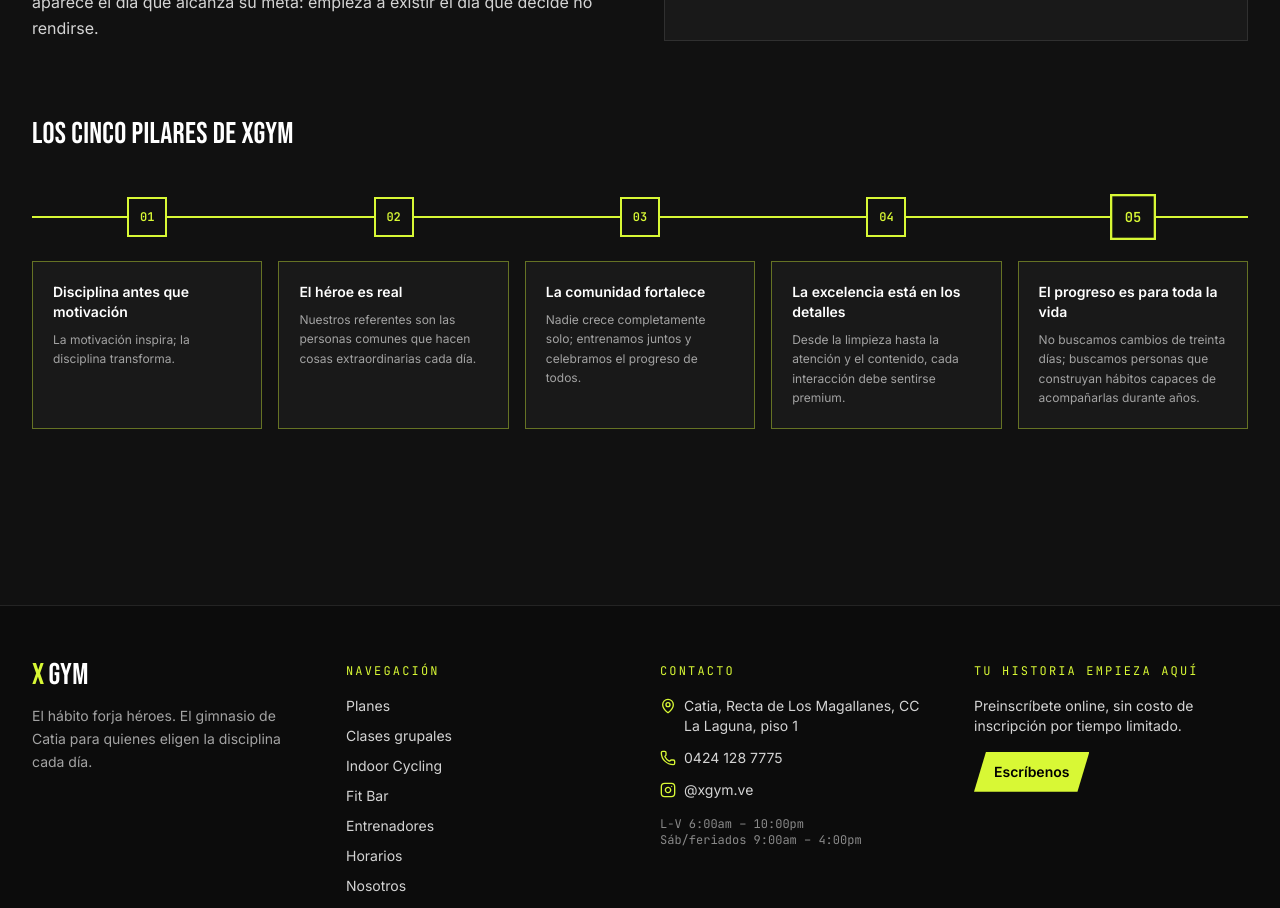
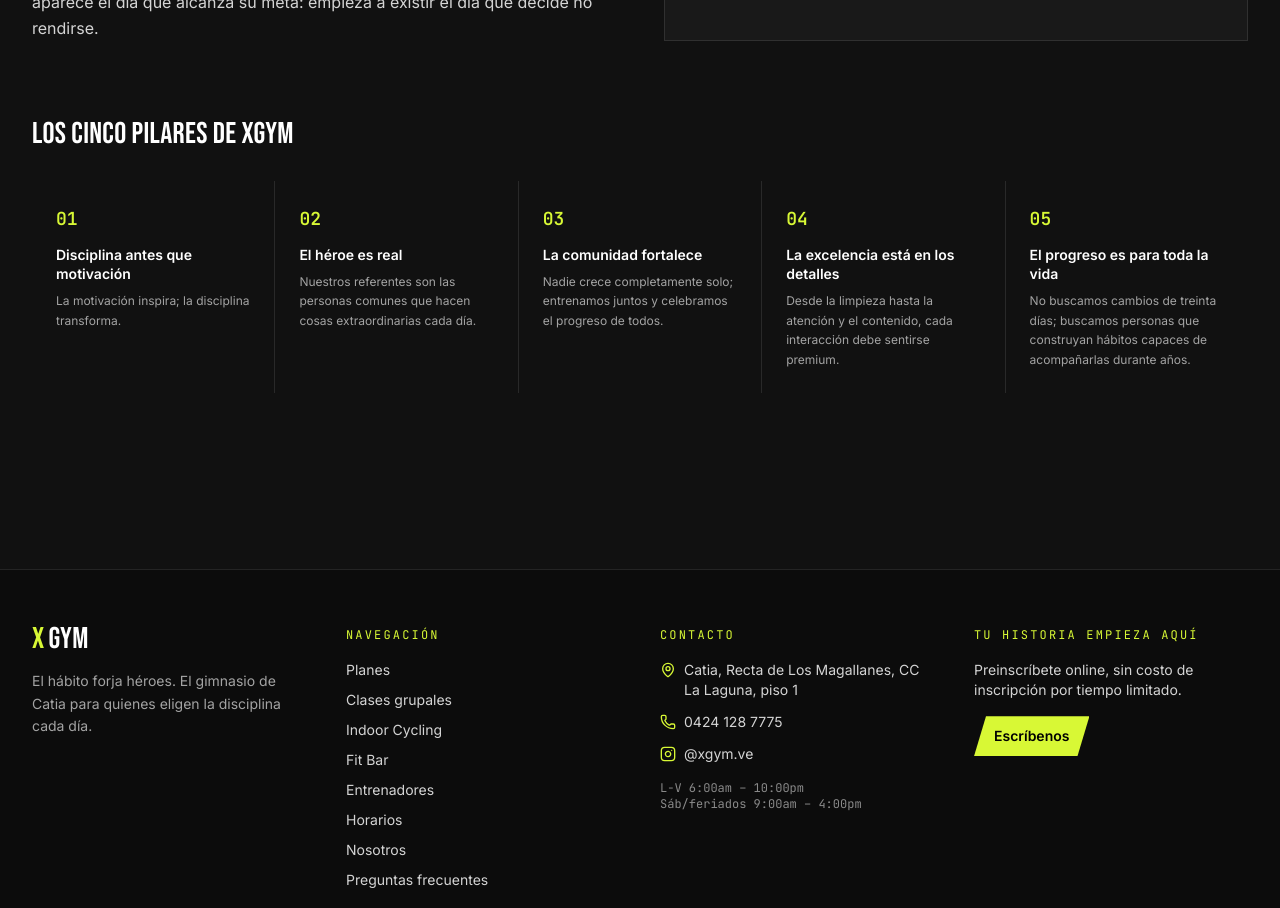
Before and after one commit to ElvisLC/xgym-app, a React (Vite) app: page /nosotros in a window 1280 px wide. Shown: the part 940-1848 px from the top of the page. Built offline with nearby package versions, Linux system fonts and the light colour scheme.

Commit message:
revert: restore pilares grid, make numbers bolder

```diff
--- a/src/pages/Nosotros.jsx
+++ b/src/pages/Nosotros.jsx
@@ -1,5 +1,3 @@
-import { useState, useEffect, useRef } from 'react'
-import { motion } from 'framer-motion'
 import SEO from '../components/SEO'
 
 const PILLARS = [
@@ -11,44 +9,6 @@ const PILLARS = [
 ]
 
 export default function Nosotros() {
-  const [activePillar, setActivePillar] = useState(0)
-  const pillarsRef = useRef(null)
-
-  useEffect(() => {
-    const section = pillarsRef.current
-    if (!section) return
-
-    const handleScroll = () => {
-      const rect = section.getBoundingClientRect()
-      const windowHeight = window.innerHeight
-      const totalHeight = rect.bottom - rect.top
-
-      if (totalHeight <= 0) return
-
-      const scrolled = windowHeight - rect.top
-      const totalScrollable = totalHeight + windowHeight
-
-      if (scrolled <= 0) {
-        setActivePillar(0)
-        return
-      }
-
-      if (scrolled >= totalScrollable - windowHeight) {
-        setActivePillar(4)
-        return
-      }
-
-      const rawProgress = scrolled / totalScrollable
-      const index = Math.min(4, Math.floor(rawProgress * 5))
-      setActivePillar(index)
-    }
-
-    window.addEventListener('scroll', handleScroll, { passive: true })
-    handleScroll()
-
-    return () => window.removeEventListener('scroll', handleScroll)
-  }, [])
-
   return (
     <>
       <SEO
@@ -119,98 +79,15 @@ export default function Nosotros() {
           </div>
 
           {/* Pilares */}
-          <div ref={pillarsRef}>
-            <h2 className="display text-3xl text-white mb-12">Los cinco pilares de XGYM</h2>
-
-            {/* Desktop: horizontal layout */}
-            <div className="hidden md:block relative mb-20">
-              <div className="absolute top-[19px] left-0 right-0 h-0.5 bg-white/10" />
-              <div className="absolute top-[19px] left-0 right-0 h-0.5">
-                <motion.div
-                  className="h-full bg-[var(--accent)]"
-                  initial={{ width: '0%' }}
-                  animate={{ width: `${(activePillar / 4) * 100}%` }}
-                  transition={{ duration: 0.4, ease: [0.25, 0.1, 0.25, 1] }}
-                />
+          <h2 className="display text-3xl text-white mb-8">Los cinco pilares de XGYM</h2>
+          <div className="grid md:grid-cols-5 gap-px bg-white/10 mb-20">
+            {PILLARS.map((p) => (
+              <div key={p.num} className="bg-[var(--canvas)] p-6">
+                <span className="font-mono text-[var(--accent)] text-lg font-bold">{p.num}</span>
+                <h3 className="text-white font-semibold mt-3 mb-2 text-sm leading-snug">{p.title}</h3>
+                <p className="text-[var(--muted)] text-xs leading-relaxed">{p.text}</p>
               </div>
-
-              <div className="grid grid-cols-5 gap-4 relative z-10">
-                {PILLARS.map((p, index) => {
-                  const isActive = index <= activePillar
-                  const isCurrent = activePillar === index
-
-                  return (
-                    <div key={p.num} className="flex flex-col">
-                      <div className="flex justify-center mb-6">
-                        <motion.div
-                          className={`w-10 h-10 flex items-center justify-center border-2 font-mono text-xs font-bold transition-colors duration-300 ${
-                            isActive
-                              ? 'bg-[var(--canvas)] border-[var(--accent)] text-[var(--accent)]'
-                              : 'bg-[var(--surface)] border-white/10 text-[var(--subtle)]'
-                          }`}
-                          animate={isCurrent ? { scale: 1.15 } : { scale: 1 }}
-                        >
-                          {p.num}
-                        </motion.div>
-                      </div>
-
-                      <div className={`flex-1 border p-5 transition-all duration-300 ${
-                        isActive ? 'border-[var(--accent)]/40 bg-[var(--surface)]' : 'border-white/10 bg-[var(--surface)]'
-                      }`}>
-                        <h3 className={`font-semibold text-sm mb-2 transition-colors duration-300 ${
-                          isActive ? 'text-white' : 'text-[var(--subtle)]'
-                        }`}>{p.title}</h3>
-                        <p className="text-[var(--muted)] text-xs leading-relaxed">{p.text}</p>
-                      </div>
-                    </div>
-                  )
-                })}
-              </div>
-            </div>
-
-            {/* Mobile: vertical timeline */}
-            <div className="md:hidden relative pl-10 mb-16">
-              <div className="absolute left-[19px] top-0 bottom-0 w-0.5 bg-white/10" />
-              <div className="absolute left-[19px] top-0 bottom-0 w-0.5">
-                <motion.div
-                  className="w-full bg-[var(--accent)]"
-                  initial={{ height: '0%' }}
-                  animate={{ height: `${(activePillar / 4) * 100}%` }}
-                  transition={{ duration: 0.4, ease: [0.25, 0.1, 0.25, 1] }}
-                />
-              </div>
-
-              <div className="space-y-6">
-                {PILLARS.map((p, index) => {
-                  const isActive = index <= activePillar
-                  const isCurrent = activePillar === index
-
-                  return (
-                    <div key={p.num} className="relative">
-                      <motion.div
-                        className={`absolute left-[-33px] top-3 w-8 h-8 flex items-center justify-center border-2 font-mono text-[10px] font-bold z-10 transition-colors duration-300 ${
-                          isActive
-                            ? 'bg-[var(--canvas)] border-[var(--accent)] text-[var(--accent)]'
-                            : 'bg-[var(--surface)] border-white/10 text-[var(--subtle)]'
-                        }`}
-                        animate={isCurrent ? { scale: 1.15 } : { scale: 1 }}
-                      >
-                        {p.num}
-                      </motion.div>
-
-                      <div className={`border p-5 transition-all duration-300 ${
-                        isActive ? 'border-[var(--accent)]/40 bg-[var(--surface)]' : 'border-white/10 bg-[var(--surface)]'
-                      }`}>
-                        <h3 className={`font-semibold text-sm mb-1 transition-colors duration-300 ${
-                          isActive ? 'text-white' : 'text-[var(--subtle)]'
-                        }`}>{p.title}</h3>
-                        <p className="text-[var(--muted)] text-xs leading-relaxed">{p.text}</p>
-                      </div>
-                    </div>
-                  )
-                })}
-              </div>
-            </div>
+            ))}
           </div>
 
           {/* PENDIENTE (no visible en el sitio): insertar aquí, tal cual, el texto oficial de
```
